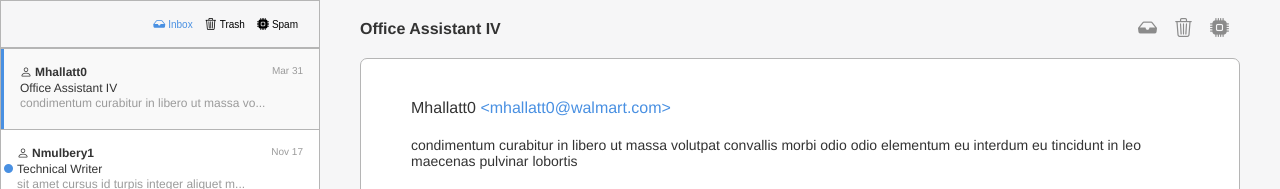
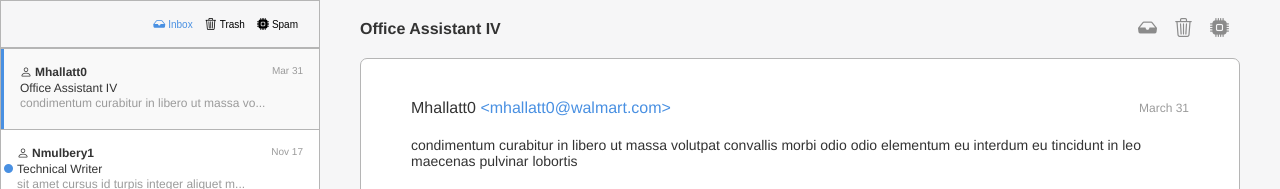
Before and after one commit to PRZ96/gestor-email, a React (Create React App) app: page / in a window 1280 px wide. Both pictures are taken after a click on the item 160 px from the left and 89 px from the top of the page. Shown: the top 189 px of the page. Built offline with nearby package versions, Linux system fonts and the light colour scheme.

Commit message:
agregar la fecha en EmailPreview

```diff
--- a/src/components/EmailList.js
+++ b/src/components/EmailList.js
@@ -18,10 +18,10 @@ function formatDate(date) {
     "Dec",
   ];
 
-  const parts = date.split("/"); // Divide la date en [day, month , year]
-  const month = parseInt(parts[0], 10); // Obtiene month como número
-  const day = parseInt(parts[1], 10); // Obtiene day como número
-  return `${months[month - 1]} ${day}`; // Retorna el formato deseado: "month day"
+  const parts = date.split("/");
+  const month = parseInt(parts[0], 10);
+  const day = parseInt(parts[1], 10);
+  return `${months[month - 1]} ${day}`;
 }
 
 function formatDescription(description) {
--- a/src/components/EmailPreview.js
+++ b/src/components/EmailPreview.js
@@ -4,6 +4,28 @@ function EmailPreview({ selectedEmailId, emails, onEmailStatusChange }) {
   const handleStatusChange = (status) => {
     onEmailStatusChange(selectedEmailId, status);
   };
+
+  function formatDate(date) {
+    const months = [
+      "January",
+      "February",
+      "March",
+      "April",
+      "May",
+      "June",
+      "July",
+      "August",
+      "September",
+      "October",
+      "November",
+      "December",
+    ];
+
+    const parts = date.split("/");
+    const month = parseInt(parts[0], 10);
+    const day = parseInt(parts[1], 10);
+    return `${ months[month - 1]} ${day}`;
+  }
 
   const selectedEmail = emails.find((email) => email.id === selectedEmailId);
 
@@ -35,9 +57,12 @@ function EmailPreview({ selectedEmailId, emails, onEmailStatusChange }) {
       </div>
       <div className="email-card">
         <div className="email-content">
-          <p className="from">
-            {selectedEmail.user} <span>&lt;{selectedEmail.from}&gt;</span>
-          </p>
+          <div className="content-header">
+            <p className="from">
+              {selectedEmail.user} <span>&lt;{selectedEmail.from}&gt;</span>
+            </p>
+            <p className="date">{formatDate(selectedEmail.date)}</p>
+          </div>
           <p className="body">{selectedEmail.body}</p>
           {/* {selectedEmail.attachements &&
             selectedEmail.attachements.length > 0 && (
--- a/src/scss/ui/_emailPreview.scss
+++ b/src/scss/ui/_emailPreview.scss
@@ -52,11 +52,23 @@
         border-radius: 7px;
         .email-content {
             margin-inline: 50px;
-            .from {
-                margin: 0;
-                font-size: $email-preview-from-font-size;
-                span {
-                    color: $selected-bar;
+            .content-header {
+                display: flex;
+                justify-content: space-between;
+                align-items: center;
+                p {
+                    margin: 0;
+                }
+                .from {
+                    margin: 0;
+                    font-size: $email-preview-from-font-size;
+                    span {
+                        color: $selected-bar;
+                    }
+                }
+                .date {
+                    font-size: $email-preview-date-font-size;
+                    color: $email-short-description;
                 }
             }
             .body {
--- a/src/scss/ui/_variables.scss
+++ b/src/scss/ui/_variables.scss
@@ -20,6 +20,7 @@ $email-preview-font-size: 14px;
 $email-preview-subject-font-size: 16px;
 $email-preview-from-font-size: 16px;
 $email-preview-actions-font-size: 19px;
+$email-preview-date-font-size: 12px;
 
 // Emails
 $email-padding: 15px;
```
Also changed, not shown: src/app.min.css.
